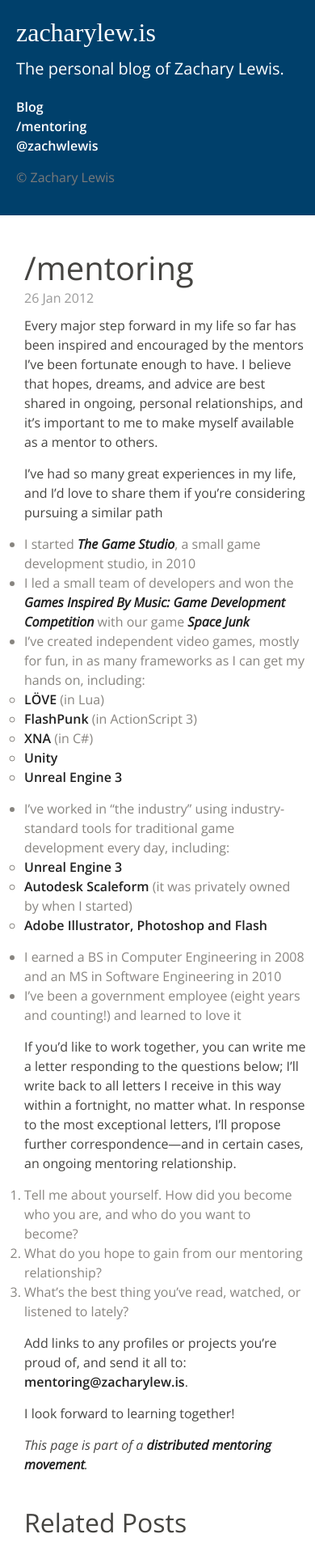
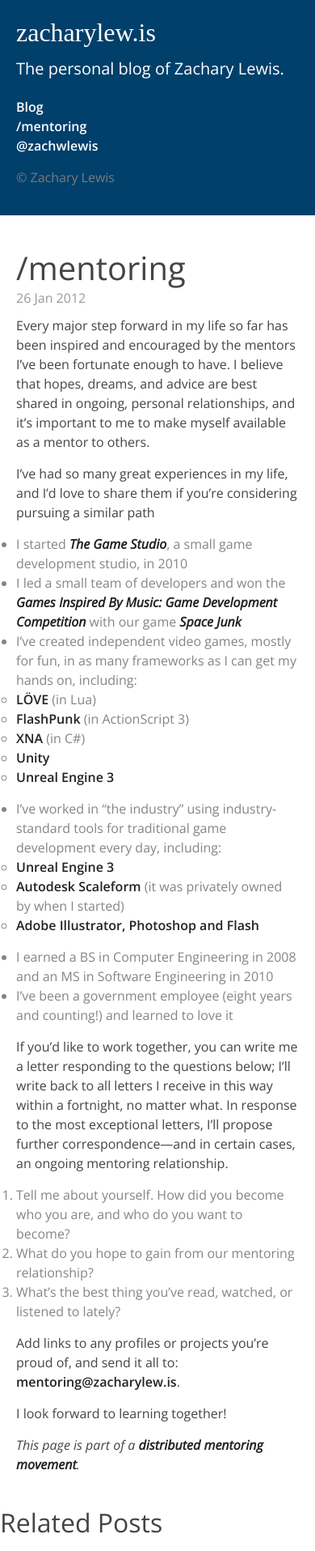
Before and after one commit to zachwlewis/zachwlewis.github.io, a Jekyll site: the page built from mentoring/index.markdown, in a window 390 px wide. Shown: the whole page at 81% size. Built offline with Jekyll 4.4.1, drawn with Linux system fonts in a browser that asks for light colours; some web fonts are replaced.

Commit message:
Fixed padding on mobile.

```diff
--- a/_layouts/post.html
+++ b/_layouts/post.html
@@ -1,11 +1,12 @@
 ---
 layout: default
 ---
-
-<div class="post">
-  <h1>{{ page.title }}</h1>
-  <span class="post-date">{{ page.date | date_to_string }}</span>
-  {{ content }}
+<div class="posts">
+  <div class="post">
+    <h1>{{ page.title }}</h1>
+    <span class="post-date">{{ page.date | date_to_string }}</span>
+    {{ content }}
+  </div>
 </div>
 
 <div class="related">
--- a/css/hyde.css
+++ b/css/hyde.css
@@ -266,12 +266,6 @@ a:hover {
   background-color: #f5f5f5;
 }
 
-  /* Pad container when viewing on mobile. */
-  .container {
-    margin-left: 30px;
-    margin-right: 10px;
-  }
-
 
 /* Responsive
 -------------------------------------------------- */
```
